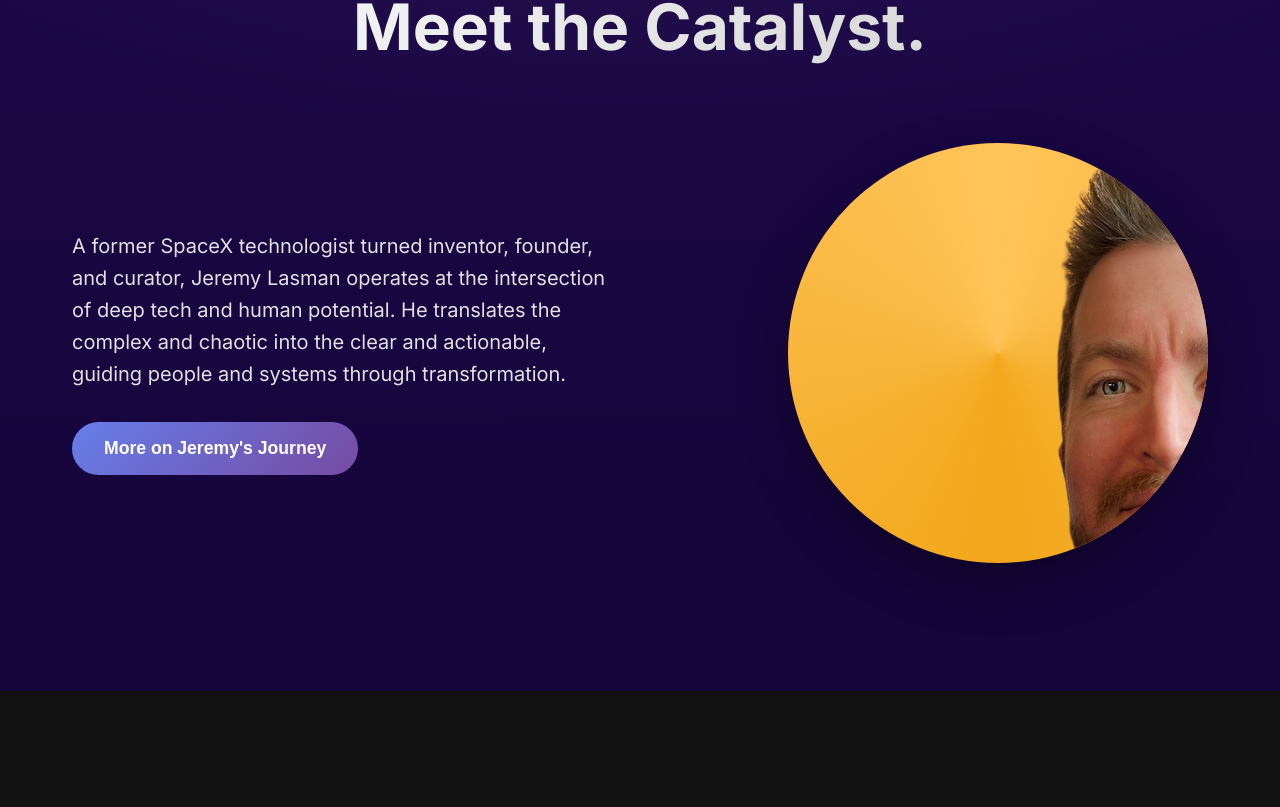
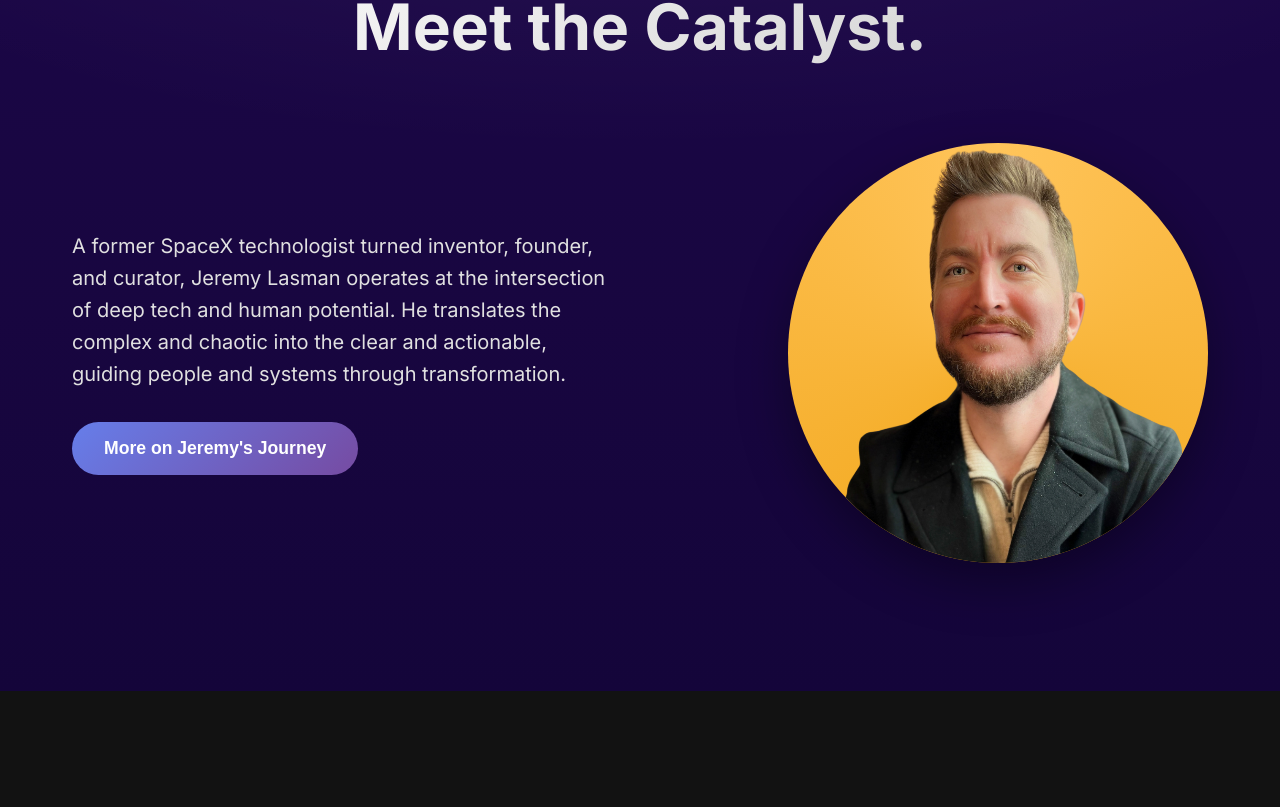
Before and after one commit to jlasman/lasmanfactory, a React (Vite) app: page / in a window 1280 px wide. Shown: the part 3073-3880 px from the top of the page. Built offline with nearby package versions, Linux system fonts and the light colour scheme.

Commit message:
Updated main.css

```diff
--- a/src/styles/main.css
+++ b/src/styles/main.css
@@ -565,13 +565,12 @@ section > *:first-child {
 }
 
 /* Creator image styles */
-.creator__img {
+.creator__image img {
     width: 100%;
     height: 100%;
     display: block;
     object-fit: cover;
-    border-radius: 0; /* masked by container */
-    box-shadow: none;
+    object-position: center;
 }
 
 /* Nudge the portrait to the right on desktop for visual balance */
```
